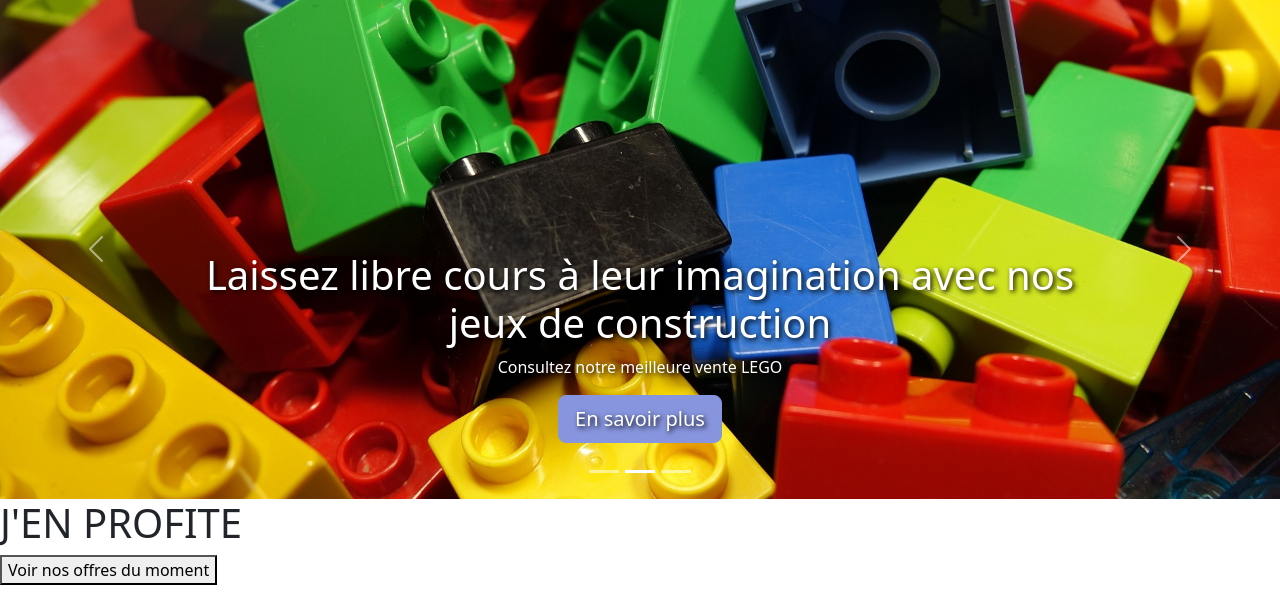
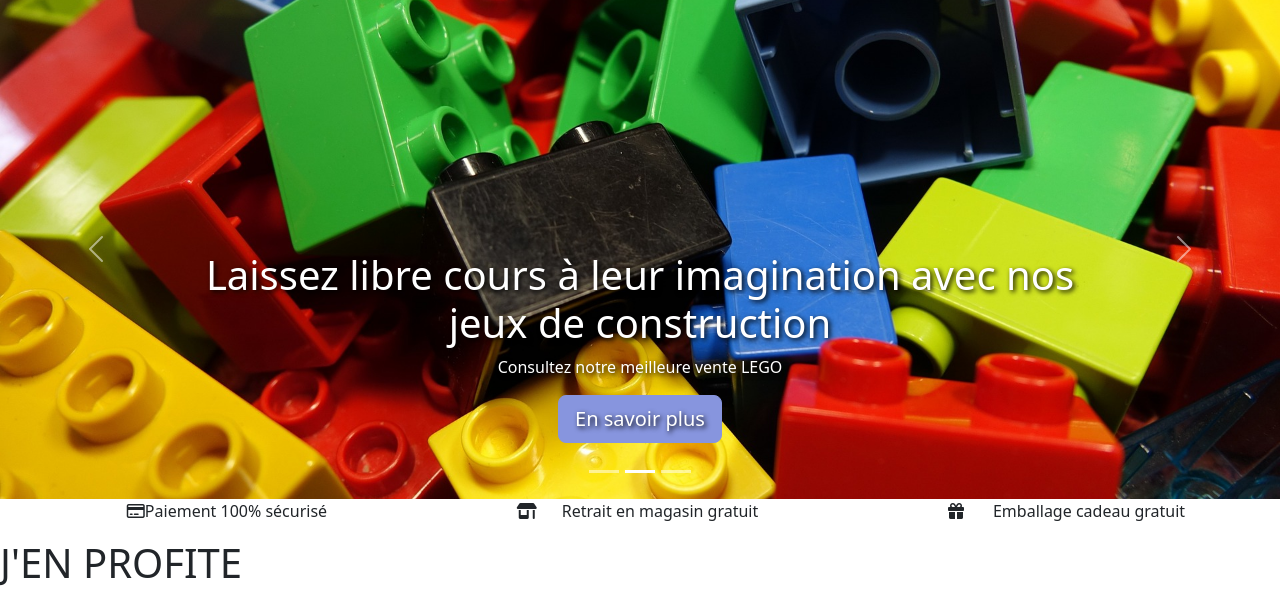
Before and after one commit to morganencr/projet_catalogue, a PHP site: page / in a window 1280 px wide. Shown: the part 165-757 px from the top of the page. Run offline with PHP 8.4, Linux system fonts and the light colour scheme.

Commit message:
page produit et css

```diff
--- a/php/index.php
+++ b/php/index.php
@@ -48,9 +48,22 @@ include_once("components/navbar.php");
     <span class="visually-hidden">Next</span>
   </button>
 </div>
-<h1>J'EN PROFITE</h1>
-<div id="photos-promo">
+<nav>
+  <ul>
+    <li><i class="fa-regular fa-credit-card"></i>Paiement 100% sécurisé</li>
+    <li><i class="fa-solid fa-shop"></i>Retrait en magasin gratuit</li>
+    <li><i class="fa-solid fa-gift"></i>Emballage cadeau gratuit</li>
+  </ul>
+</nav>
+<div class="container-promos">
+  <h1>J'EN PROFITE</h1>
+  <div id="photos-promo">
+    <img src="components/img/promo1.png" alt="photo promos">
+    <img src="components/img/promo2.png" alt="photo promos">
 </div>
+</div>
+
+
 <button>Voir nos offres du moment</button>
 
 <h1>NOS MEILLEURES VENTES</h1>
```
